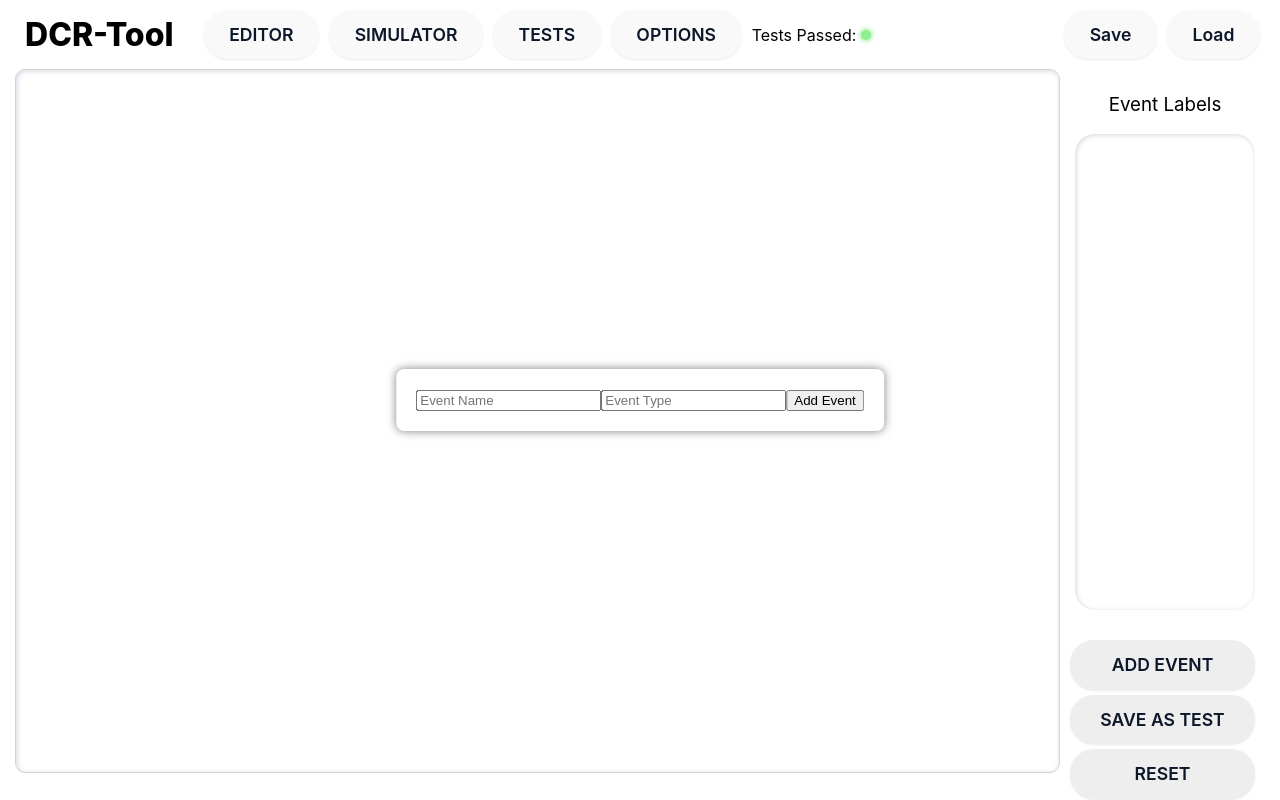
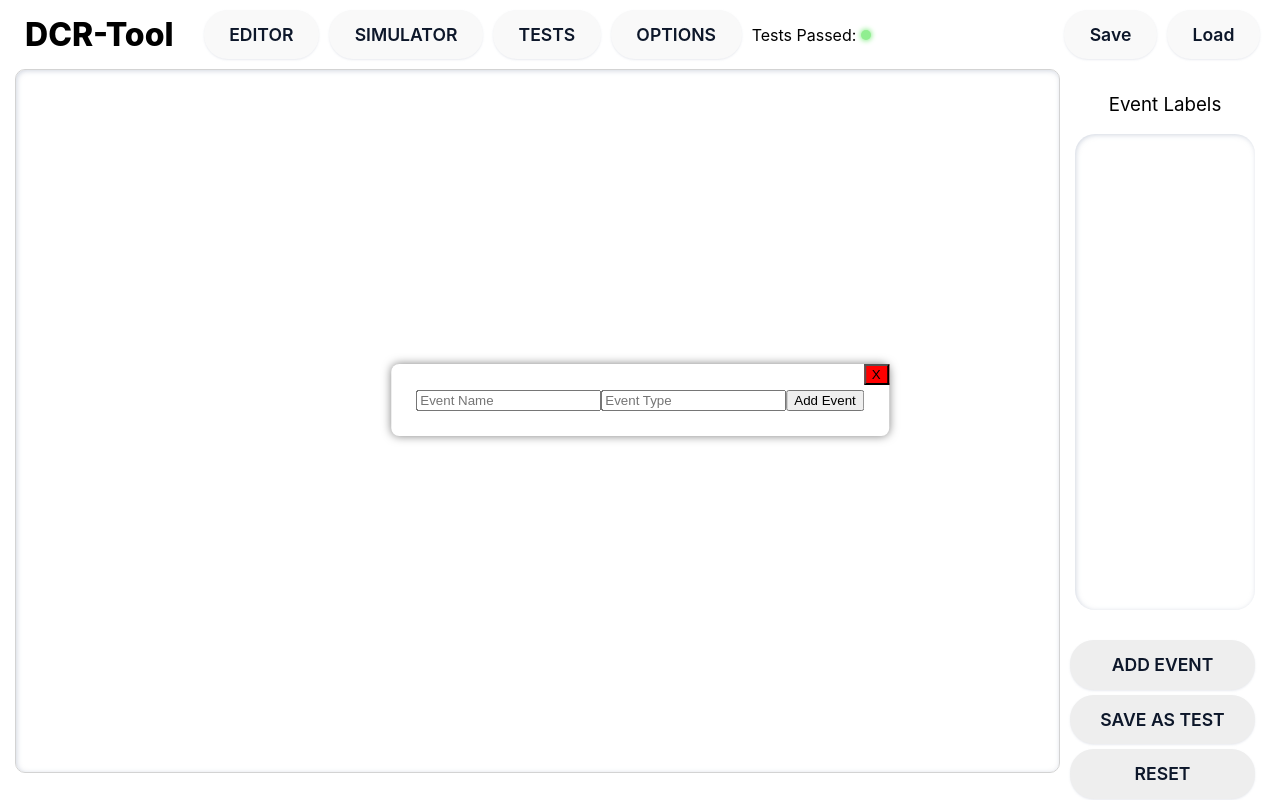
Before and after one commit to spj290/DCR-verification, a React (Vite) app: page /simulator in a window 1280 px wide. Both pictures are taken after a click on the button "ADD EVENT". Built offline with nearby package versions, Linux system fonts and the light colour scheme.

Commit message:
Added delete option for both addTest and addEvent forms

```diff
--- a/src/components/AddEventForm.jsx
+++ b/src/components/AddEventForm.jsx
@@ -1,10 +1,17 @@
 import React from "react";
 
 function AddEventForm({ formState, setFormState, handleAddEventSubmit }) {
+  function closeForm() {
+    setFormState(prevState => ({
+      ...prevState,
+      showEventForm: false
+    }));
+  }
   return (
     <>
       {formState.showEventForm && (
         <form onSubmit={handleAddEventSubmit} className="simulator-form">
+          <button onClick={closeForm} style={{ position: 'absolute', top: 0, right: 0, backgroundColor: 'red' }}>X</button>
           <input
             type="text"
             placeholder="Event Name"
--- a/src/components/AddTestForm.jsx
+++ b/src/components/AddTestForm.jsx
@@ -8,10 +8,19 @@ function AddTestForm({
   handleAddTestSubmit,
   handleContextEventChange,
 }) {
+
+  function closeForm() {
+    setFormState(prevState => ({
+      ...prevState,
+      showTestForm: false
+    }));
+  }
+
   return (
     <>
       {formState.showTestForm && (
         <form onSubmit={handleAddTestSubmit} className="simulator-form">
+          <button onClick={closeForm} style={{ position: 'absolute', top: 0, right: 0, backgroundColor: 'red' }}>X</button>
           <input
             type="text"
             placeholder="Test Name"
--- a/src/styles/simulatorsidebar.css
+++ b/src/styles/simulatorsidebar.css
@@ -131,7 +131,7 @@
   transform: translate(-50%, -50%);
   z-index: 1000; /* Ensure it is in the foreground */
   background: white;
-  padding: 20px;
+  padding: 25px;
   box-shadow: 0px 0px 10px rgba(0, 0, 0, 0.5);
   border-radius: 8px;
 }
```
